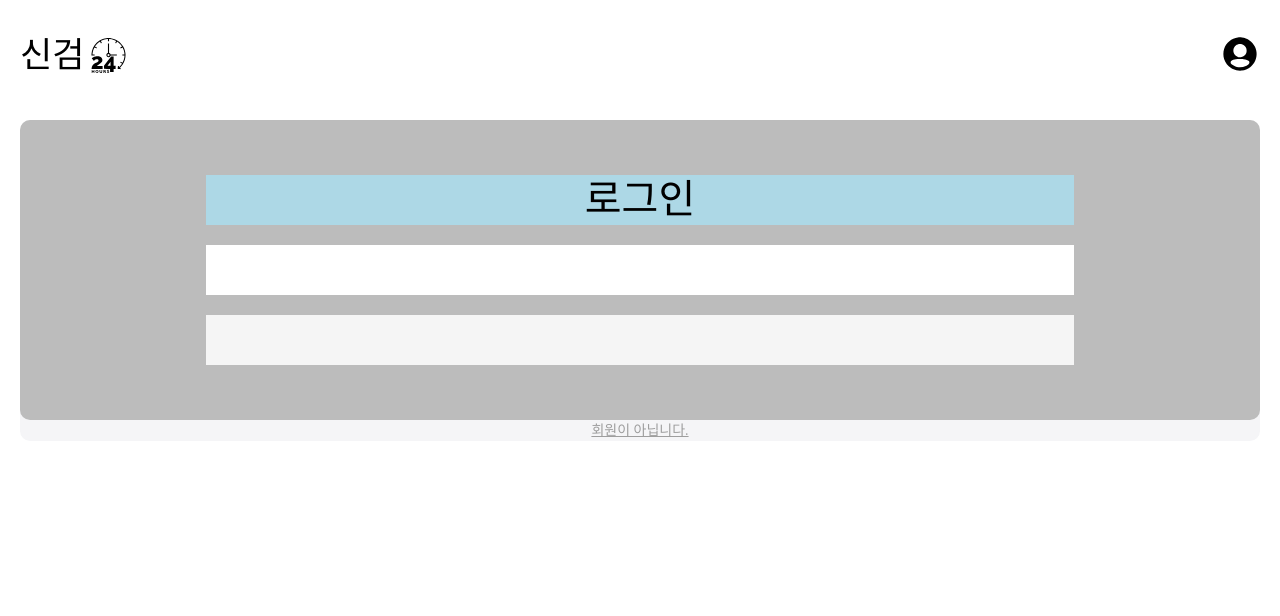
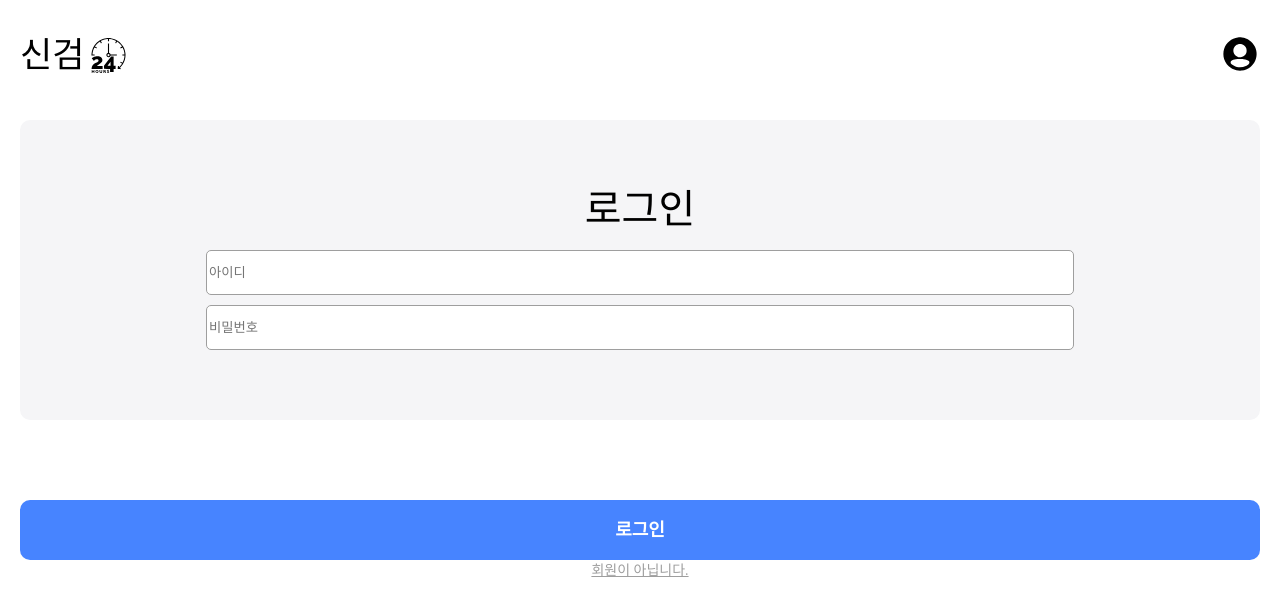
Before and after one commit to KEBBootCamp/Frontend, a React (Vite) app: page /login in a window 1280 px wide. Shown: the top 616 px of the page. Built offline with nearby package versions, Linux system fonts and the light colour scheme.

Commit message:
feat: 로그인 버튼 클릭 시 메인페이지로 이동 구현

```diff
--- a/src/pages/Login.jsx
+++ b/src/pages/Login.jsx
@@ -1,21 +1,34 @@
 import React from "react";
 import styled from "styled-components";
 import Header from "../components/Common/Header";
+import { useNavigate } from "react-router-dom";
 
 function Login() {
+    const navigate = useNavigate();
+
+    const handleClickLoginButton = () => {
+        navigate("/");
+    };
     return (
         <LoginWrapper>
             <Header />
             <BoxContainer>
-                <BoxItem>
-                    <LoginTextWrapper>
-                        <LoginText>로그인</LoginText>
-                    </LoginTextWrapper>
-                    <IdBox />
-                    <PwdBox />
-                </BoxItem>
+                <LoginTextWrapper>
+                    <LoginText>로그인</LoginText>
+                </LoginTextWrapper>
+                <LoginBox>
+                    <LoginBoxId>
+                        <LoginInput type="text" placeholder="아이디" />
+                    </LoginBoxId>
+                    <LoginBoxPwd>
+                        <LoginInput type="text" placeholder="비밀번호" />
+                    </LoginBoxPwd>
+                </LoginBox>
+            </BoxContainer>
+            <LoginContainer>
+                <LoginButton onClick={handleClickLoginButton}>로그인</LoginButton>
                 <NotMember>회원이 아닙니다.</NotMember>
-            </BoxContainer>
+            </LoginContainer>
         </LoginWrapper>
     );
 }
@@ -29,8 +42,13 @@ const LoginWrapper = styled.div`
 `;
 
 const BoxContainer = styled.div`
+    height: 30rem;
+
     display: flex;
     flex-direction: column;
+    justify-content: center;
+    align-items: center;
+    gap: 2rem;
 
     border-radius: 1rem;
     margin-top: 3rem;
@@ -40,46 +58,60 @@ const BoxContainer = styled.div`
 
 const LoginTextWrapper = styled.div`
     width: 70%;
-    height: 5rem;
 
     display: flex;
     flex-direction: column;
     align-items: center;
-    justify-content: center;
 
     font-weight: 400;
     font-size: 4rem;
+`;
 
-    background-color: lightblue;
+const LoginBox = styled.div`
+    width: 70%;
+
+    display: flex;
+    flex-direction: column;
+    gap: 1rem;
+`;
+
+const LoginBoxId = styled.div``;
+
+const LoginBoxPwd = styled.div``;
+
+const LoginInput = styled.input`
+    width: 100%;
+    height: 4.5rem;
+
+    border: none;
+    border: 0.05rem solid #9e9e9e;
+    border-radius: 0.5rem;
 `;
 
 const LoginText = styled.div``;
-const BoxItem = styled.div`
+
+const LoginContainer = styled.div`
     width: 100%;
-    height: 30rem;
-
     display: flex;
     flex-direction: column;
-    justify-content: center;
     align-items: center;
-    gap: 2rem;
+    margin-top: 4rem;
+`;
+
+const LoginButton = styled.button`
+    width: 100%;
+    height: 6rem;
+
+    font-weight: 600;
+    font-size: 1.8rem;
+
+    margin-top: 4rem;
 
     border-radius: 1rem;
-    background-color: #bcbcbc;
-`;
+    background-color: #4784ff;
+    color: white;
 
-const IdBox = styled.div`
-    width: 70%;
-    height: 5rem;
-
-    background-color: white;
-`;
-
-const PwdBox = styled.div`
-    width: 70%;
-    height: 5rem;
-
-    background-color: whitesmoke;
+    cursor: pointer;
 `;
 
 const NotMember = styled.button`
```
